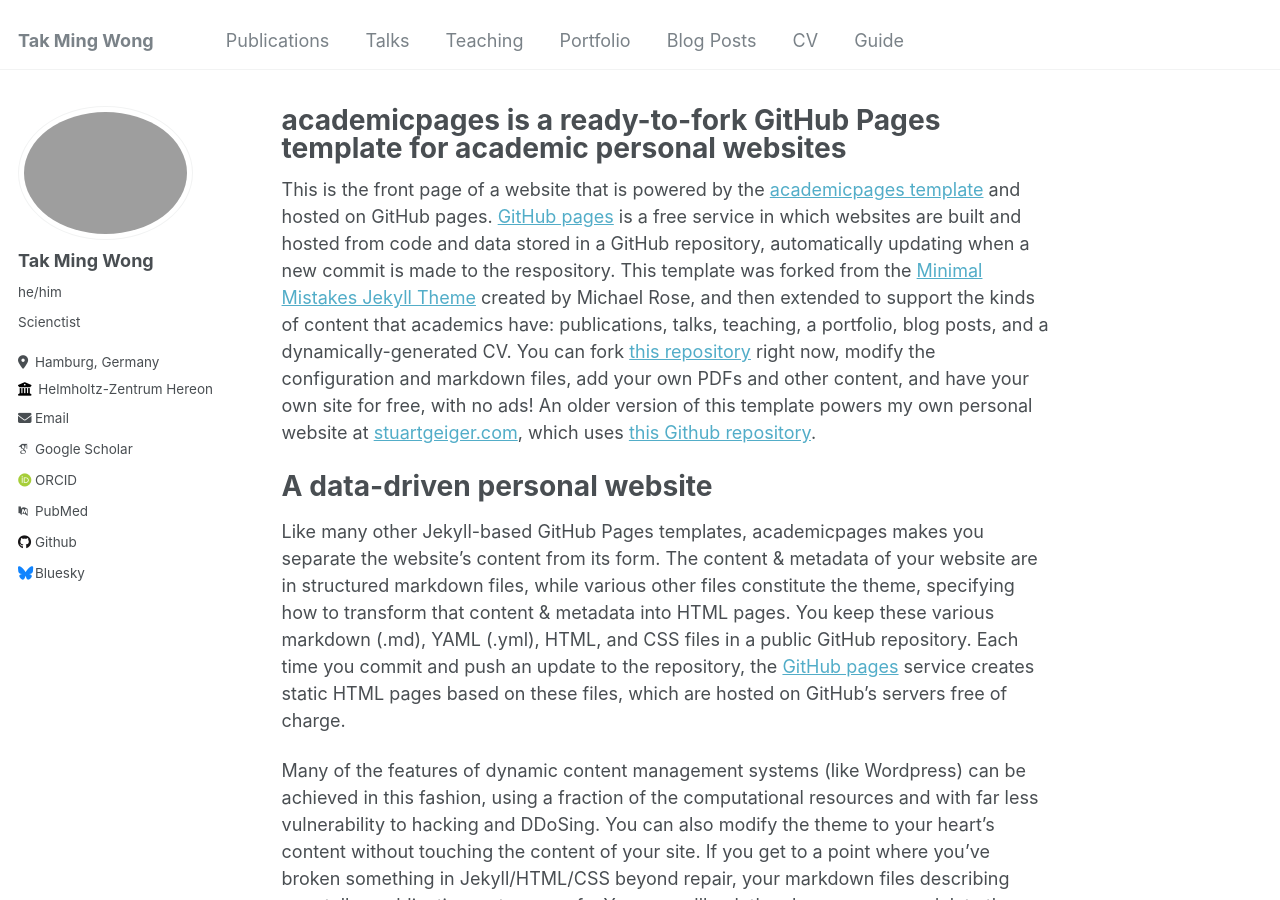
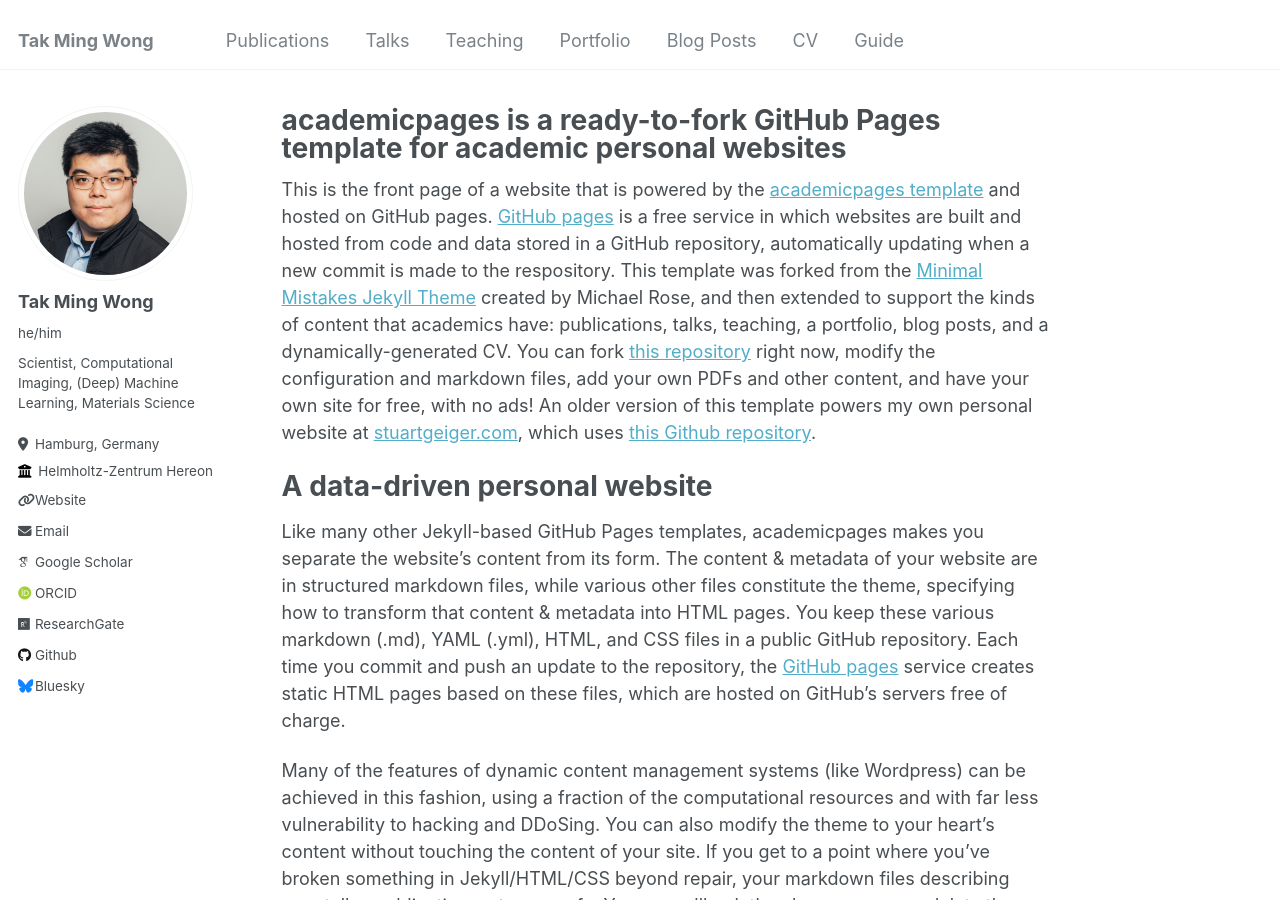
Before and after one commit to tak-wong/tak-wong.github.io, a Jekyll site: the page built from _pages/about.md, in a window 1280 px wide and 900 px high. Built offline with Jekyll 4.4.1, drawn with Linux system fonts in a browser that asks for light colours; some web fonts are replaced.

Commit message:
Update basic information

```diff
--- a/_config.yml
+++ b/_config.yml
@@ -21,28 +21,28 @@
 #               Additional customization can be done by editing /_includes/author-profile.html
 author:
   # Biographic information
-  avatar           : "tak.wong.1024.png"
+  avatar           : "tak.wong.1024.jpg"
   name             : "Tak Ming Wong"
   pronouns         : "he/him" # example: "she/her"
-  bio              : "Scienctist"
+  bio              : "Scientist, Computational Imaging, (Deep) Machine Learning, Materials Science"
   location         : "Hamburg, Germany"
   employer         : "Helmholtz-Zentrum Hereon"
-  uri              : # URL
+  uri              : https://www.hereon.de/institutes/metallic_biomaterials/imaging_and_data_science/team/index.php.en # URL
   email            : "tak.wong@hereon.de"
 
   # Academic websites
   arxiv            : # URL - Update with the correct link to your profile
-  googlescholar    : "https://scholar.google.com/citations?user=PS_CX0AAAAAJ"
+  googlescholar    : "https://scholar.google.com/citations?user=D-TuacIAAAAJ"
   impactstory      : # URL
-  orcid            : "http://orcid.org/yourorcidurl"
-  pubmed           : "https://www.ncbi.nlm.nih.gov/pubmed/?term=john+snow"
-  researchgate     : # URL
+  orcid            : "https://orcid.org/0000-0001-8577-7967"
+  pubmed           : # "https://www.ncbi.nlm.nih.gov/pubmed/?term=john+snow"
+  researchgate     : "https://www.researchgate.net/profile/Tak-Wong-3" # URL
 
   # Repositories and software development
   bitbucket        : # Username - Update with your username on the site
   codepen          : # Username
   dribbble         : # Username
-  github           : "academicpages"
+  github           : "tak-wong"
   kaggle           : # Username
   stackoverflow    : # User number or user number and name (i.e., use "1" or "1/jeff-atwood")
 
```
